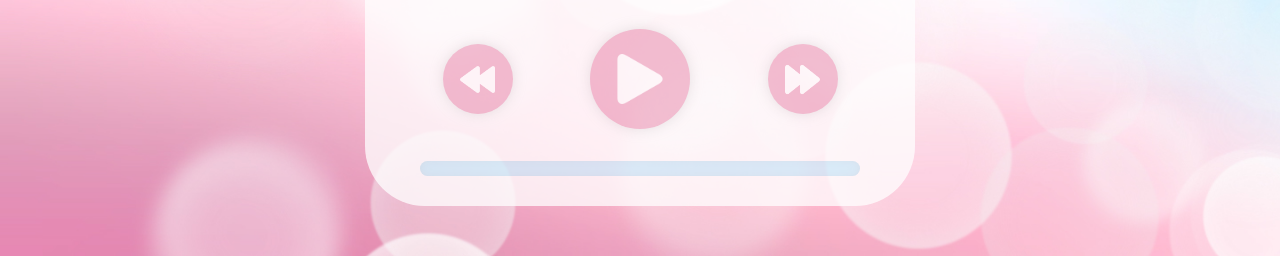
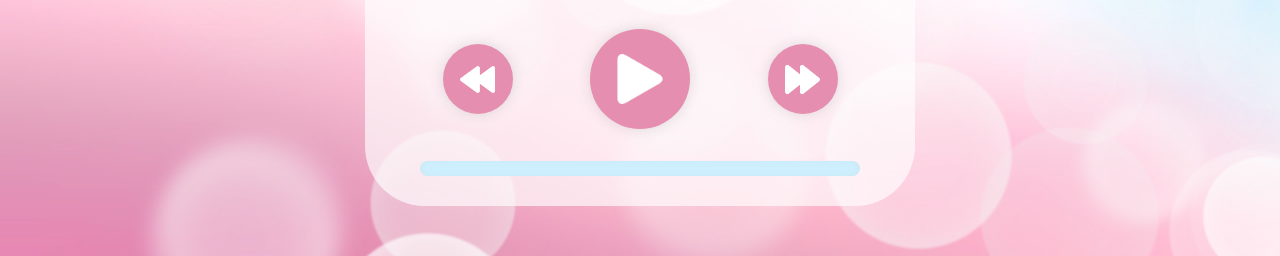
Before and after one commit to JustynaTomczyk7/Justyfy-Player, a website built with webpack: page src/index.html in a window 1280 px wide. Shown: the part 544-800 px from the top of the page. Built offline with nearby package versions, Linux system fonts and the light colour scheme; a web font is replaced by a local one.

Commit message:
layout update

```diff
--- a/src/style.css
+++ b/src/style.css
@@ -22,12 +22,12 @@ body {
 .main {
     width: 100%;
     height: 700px;
-    background-color: #fff;
-    opacity: 0.75;
+    background-color: #ffffffa8;
     border-radius: 60px;
     position: absolute;
     top: 50%;
-    transform: translateY(-50%);
+    left: 50%;
+    transform: translate(-50%, -50%);
     display: grid;
     align-content: space-around;
 }
@@ -61,7 +61,7 @@ body {
     display: grid;
     align-content: center;
     justify-content: center;
-    background-color: #efb1c8;
+    background-color: #e68eaf;
     border-radius: 50%;
     width: 70px;
     height: 70px;
@@ -71,7 +71,7 @@ body {
 
 .prev:hover, .next:hover, .play-pause:hover {
     cursor: pointer;
-    background-color: #dea0b7;
+    background-color: #f79fbf;
     box-shadow: 0px 0px 10px 3px rgb(106 5 79 / 48%);
 }
 
@@ -80,7 +80,7 @@ body {
 }
 
 .play-pause {
-    background-color: #efb1c8;
+    background-color: #e68eaf;
     border-radius: 50%;
     width: 100px;
     height: 100px;
```
